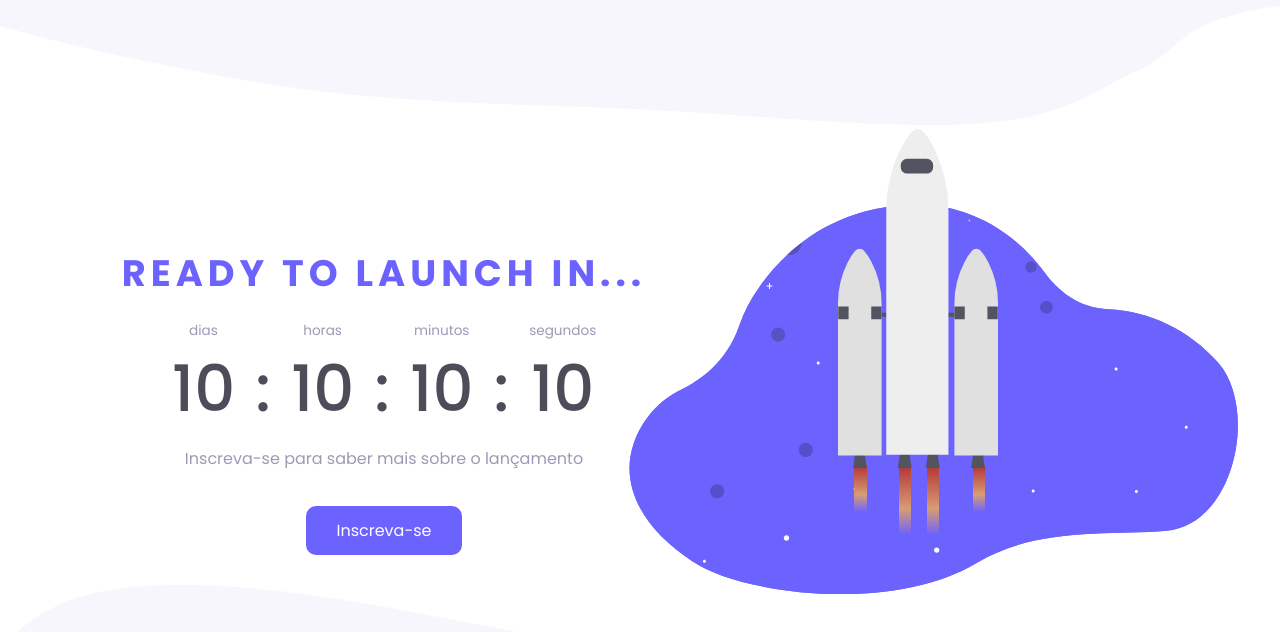
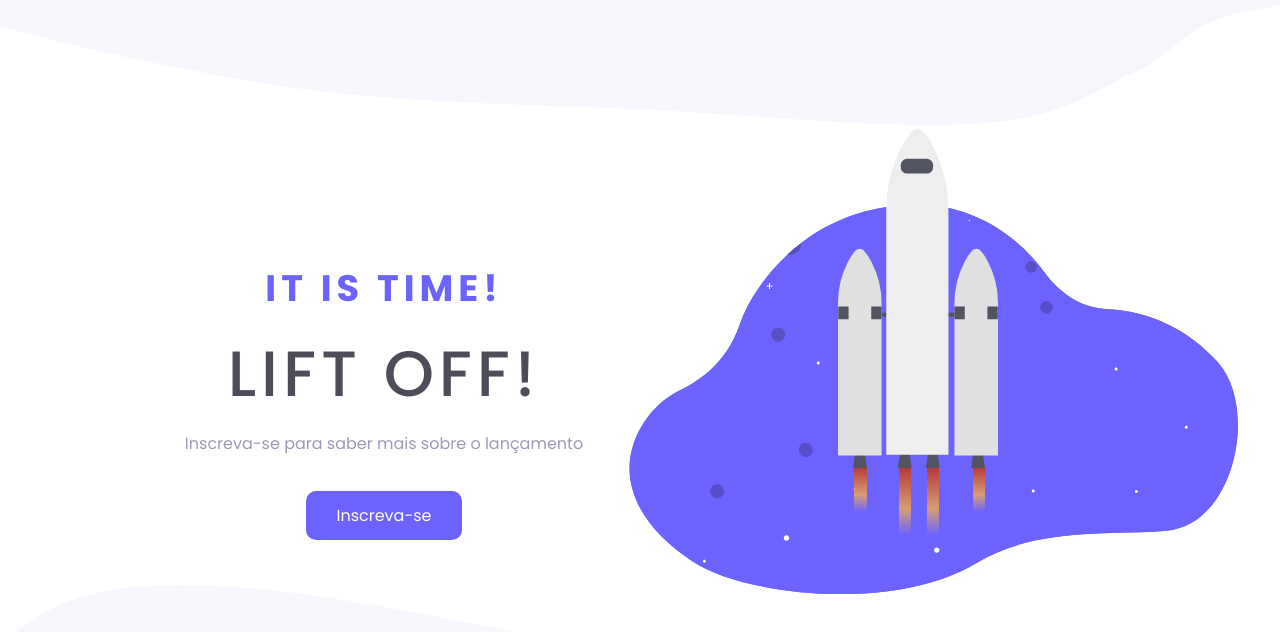
Before and after one commit to GusBordoni/countdown, a plain HTML site: page index.html in a window 1280 px wide. Drawn offline with Linux system fonts and the light colour scheme.

Commit message:
general update

```diff
--- a/countdown.js
+++ b/countdown.js
@@ -1,13 +1,13 @@
-var countDownDate = new Date("Jan 5, 2024 15:37:25").getTime();
+var finalDate = new Date("Jul 27, 2022 17:00:00").getTime();
+var countdownClock = document.getElementById('countdown');
 
-// Update the count down every 1 second
 var x = setInterval(function() {
 
   // Get today's date and time
-  var now = new Date().getTime();
+  var todayDate = new Date().getTime();
 
   // Find the distance between now and the count down date
-  var distance = countDownDate - now;
+  var distance = finalDate - todayDate;
 
   // Time calculations for days, hours, minutes and seconds
   var days = Math.floor(distance / (1000 * 60 * 60 * 24));
@@ -15,13 +15,25 @@ var x = setInterval(function() {
   var minutes = Math.floor((distance % (1000 * 60 * 60)) / (1000 * 60));
   var seconds = Math.floor((distance % (1000 * 60)) / 1000);
 
-  // Display the result in the element with id="demo"
-  document.getElementById("demo").innerHTML = days + "d " + hours + "h "
-  + minutes + "m " + seconds + "s ";
-
   // If the count down is finished, write some text
   if (distance < 0) {
     clearInterval(x);
-    document.getElementById("demo").innerHTML = "EXPIRED";
+    let animation = countdownClock.animate([
+      { opacity: '1' },
+      { opacity: '0' }
+      ], {
+      duration: 1000,
+      });
+
+    animation.onfinish = function() {
+      countdownClock.style.display = 'none';
+      document.getElementsByTagName('h1')[0].innerText = 'IT IS TIME!';
+      document.getElementById('ready').style.display = 'block';
+    }
+  } else {
+    document.getElementById('day').innerText = days;
+    document.getElementById('hour').innerText = hours;
+    document.getElementById('minute').innerText = minutes;
+    document.getElementById('seconds').innerText = seconds;
   }
 }, 1000);
--- a/index.html
+++ b/index.html
@@ -14,27 +14,28 @@
 <body>
     <div class="countdown-container">
         <h1>READY TO LAUNCH IN...</h1>
-        <div class="countdown">
+        <div class="countdown" id="countdown">
             <div>
                 <span>dias</span>
-                <span>10</span>
+                <span id="day"></span>
             </div>
             <div>:</div>
             <div>
                 <span>horas</span>
-                <span>10</span>
+                <span id="hour"></span>
             </div>
             <div>:</div>
             <div>
                 <span>minutos</span>
-                <span>10</span>
+                <span id="minute"></span>
             </div>
             <div>:</div>
             <div>
                 <span>segundos</span>
-                <span>10</span>
+                <span id="seconds"></span>
             </div>
         </div>
+        <h1 id="ready">LIFT OFF!</h1>
         <span class="signup-intro">Inscreva-se para saber mais sobre o lançamento</span>
         <button>Inscreva-se</button>
     </div>
--- a/style.css
+++ b/style.css
@@ -115,6 +115,13 @@ h1 {
   letter-spacing: 5px;
 }
 
+#ready {
+  font-size: 4em;
+  font-weight: 500;
+  color: var(--black);
+  display: none;
+}
+
 .countdown {
   display: flex;
   width: 80%;
@@ -129,6 +136,7 @@ h1 {
   flex-direction: column;
   justify-content: center;
   align-items: center;
+  width: 5%;
 }
 
 .countdown > div:nth-child(even) {
```
Also changed, not shown: 1 other file.
